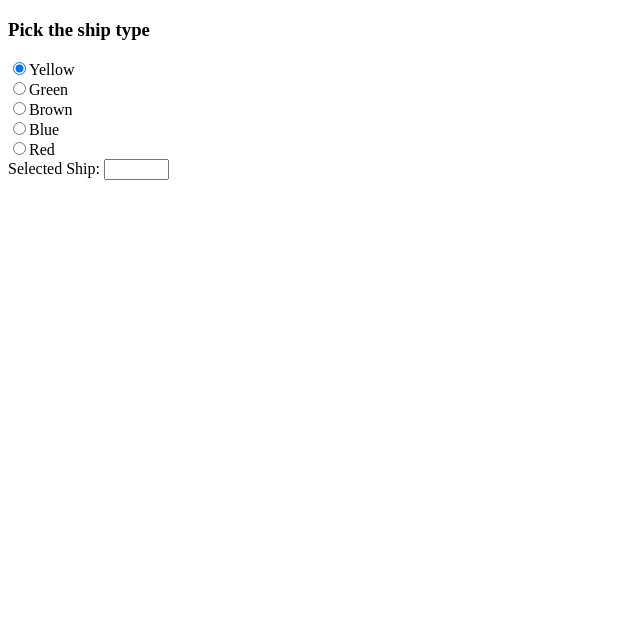
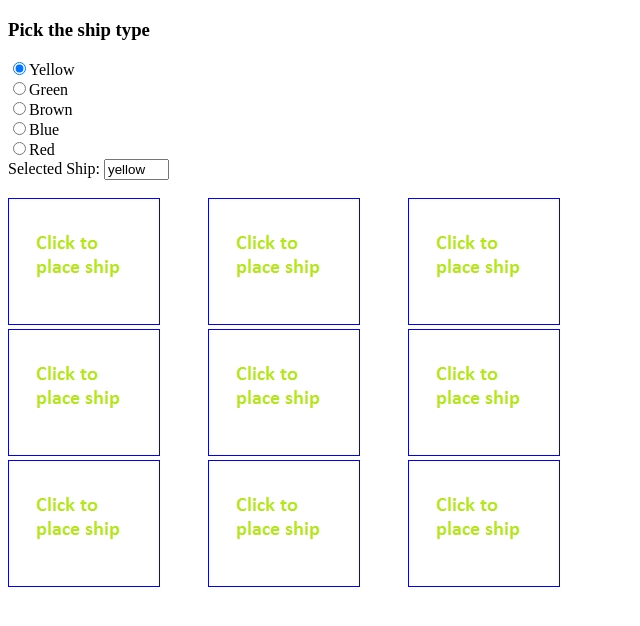
Before and after one commit to AaronGavendo/UkenJustJS, a plain HTML site: page index.html in a window 1280 px wide. Shown: the whole page, without its empty margins (0-640 px from the left). Drawn offline with Linux system fonts and the light colour scheme.

Commit message:
3: Create a 3x3 grid of place holder images + add a style sheet

```diff
--- a/index.html
+++ b/index.html
@@ -1,5 +1,9 @@
 <!DOCTYPE html>
 <html>
+<head>
+	<title>Ship Formation</title>
+	<link rel="stylesheet" type="text/css" href="style/style.css">
+</head>
 <body>
 
 <form>
@@ -14,8 +18,53 @@
 <br>
 <input type="radio" name="ship" onclick="check(this.value)" value="red">Red
 <br>
-Selected Ship: <input type="text" id="selectedship" size="5">
+Selected Ship: <input type="text" id="selectedship" size="5" value="yellow">
 </form>
+</br>
+<div id="grid">
+
+            <div class="grid-element">
+                <img src="ships/holder.png"/>
+            </div>
+
+            <div class="grid-element">
+                <img src="ships/holder.png"/>
+            </div>
+
+            <div class="grid-element">
+                <img src="ships/holder.png"/>
+            </div>
+
+
+            <div class="grid-element">
+                <img src="ships/holder.png"/>
+            </div>
+
+            <div class="grid-element">
+                <img src="ships/holder.png"/>
+            </div>
+
+            <div class="grid-element">
+                <img src="ships/holder.png"/>
+            </div>
+
+
+            <div class="grid-element">
+                <img src="ships/holder.png"/>
+            </div>
+
+            <div class="grid-element">
+                <img src="ships/holder.png"/>
+            </div>
+
+            <div class="grid-element">
+                <img src="ships/holder.png"/>
+            </div>
+
+        </div>
+
+        <div class="clear"></div>
+
 <script src="js/ships.js"></script>
 </body>
 </html>
--- /dev/null
+++ b/style/style.css
@@ -0,0 +1,16 @@
+.clear{
+    clear:both;
+}
+
+#grid{
+    width: 600px;
+}
+    /* 600 / 200 causes only three elements on a row  */
+.grid-element{
+    width:200px;
+    float:left;
+}
+
+img {
+    border: 1px solid #0000ff;
+}
```
Also changed, not shown: ships/holder.png (added).
